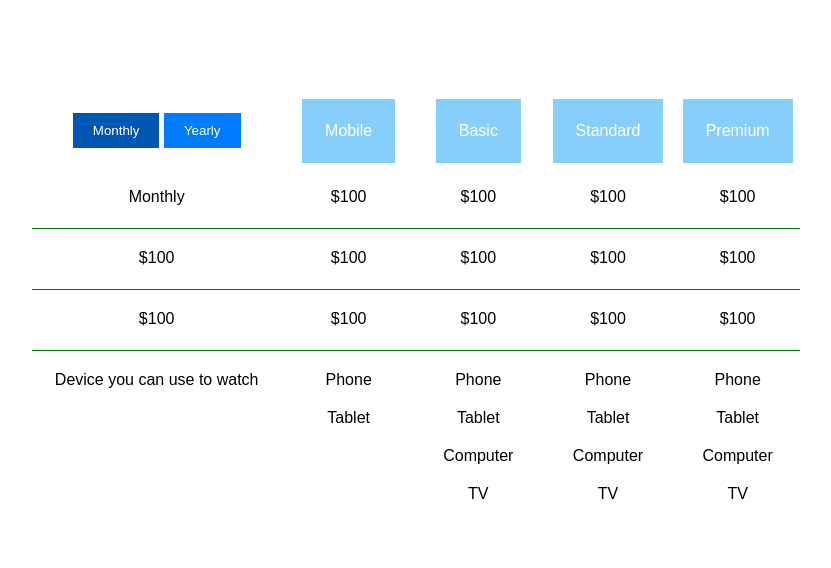
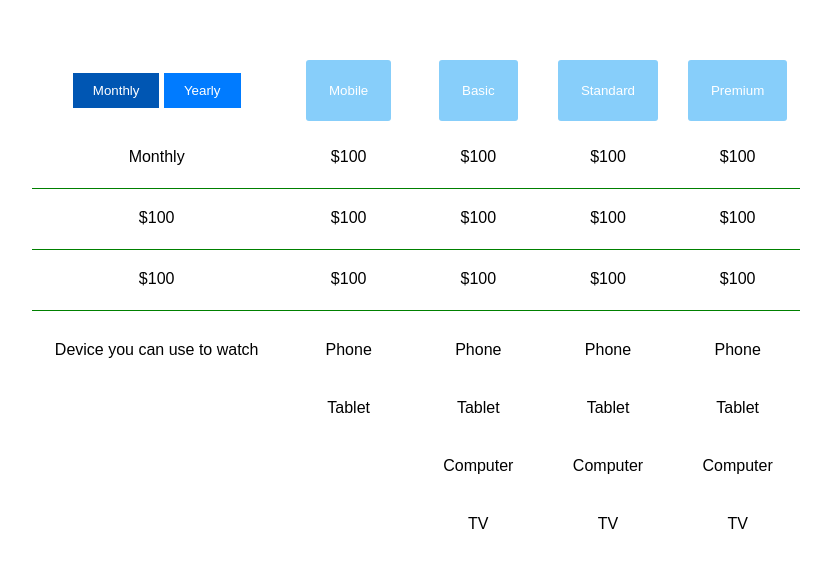
Before and after one commit to Divanshu-Gupta-612/P, a plain HTML site: page planePage.html in a window 1280 px wide. Shown: the part 102-670 px from the top of the page, without its empty margins (224-1055 px from the left). Drawn offline with Linux system fonts and the light colour scheme.

Commit message:
done price page

```diff
--- a/css/style.css
+++ b/css/style.css
@@ -110,6 +110,8 @@ body{
     background-color: lightskyblue;
     padding: 23px;
     color: white;
+    border: none;
+    border-radius: 3px;
 }
 
 .lineBottom{
@@ -130,3 +132,8 @@ body{
     /* align-items: center; */
     /* justify-content: center; */
 }
+
+.lowerRow .items{
+    padding-top: 10px;
+    padding-bottom: 10px;
+}
--- a/planePage.html
+++ b/planePage.html
@@ -18,24 +18,24 @@
                 </div>
             </div>
             <div class="items">
-                <div class="mobile">
+                <button class="mobile">
                     Mobile
-                </div>
+                </button>
             </div>
             <div class="items">
-                <div class="basic">
+                <button class="basic">
                     Basic
-                </div>
+                </button>
             </div>
             <div class="items">
-                <div class="standard">
+                <button class="standard">
                     Standard
-                </div>
+                </button>
             </div>
             <div class="items">
-                <div class="premium">
+                <button class="premium">
                     Premium
-                </div>
+                </button>
             </div>
         </div>
 
@@ -119,28 +119,28 @@
                 </div>
             </div>
         </div>
-        <div class="monthlyPlan">
+        <div class="monthlyPlan lowerRow">
             <div class="items">Device you can use to watch</div>
             <div class="items">Phone</div>
             <div class="items">Phone</div>
             <div class="items">Phone</div>
             <div class="items">Phone</div>
         </div>
-        <div class="monthlyPlan">
+        <div class="monthlyPlan lowerRow">
             <div class="items"></div>
             <div class="items">Tablet</div>
             <div class="items">Tablet</div>
             <div class="items">Tablet</div>
             <div class="items">Tablet</div>
         </div>
-        <div class="monthlyPlan">
+        <div class="monthlyPlan lowerRow">
             <div class="items"></div>
             <div class="items"></div>
             <div class="items">Computer</div>
             <div class="items">Computer</div>
             <div class="items">Computer</div>
         </div>
-        <div class="monthlyPlan">
+        <div class="monthlyPlan lowerRow">
             <div class="items"></div>
             <div class="items"></div>
             <div class="items">TV</div>
```
